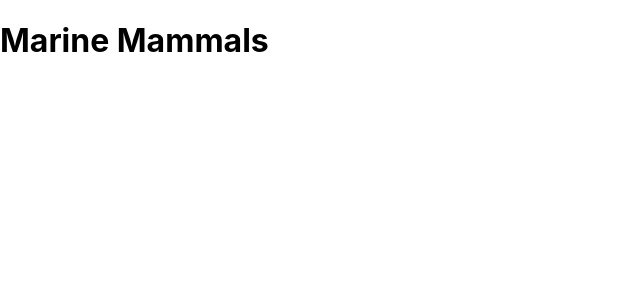
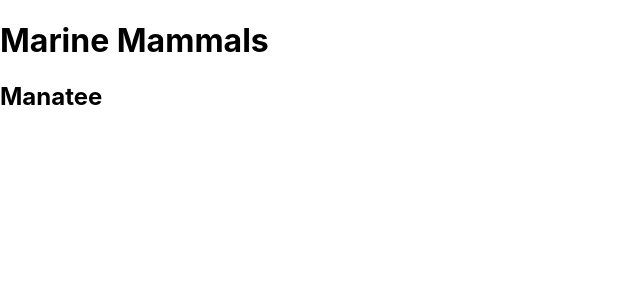
Before and after one commit to NedimRenesalis/Handle-Routing-in-React-Apps-with-React-Router, a React (Create React App) app in the folder rr/: page / in a window 1280 px wide. Shown: the top 300 px of the page, without its empty margins (0-640 px from the left). Built offline with nearby package versions, Linux system fonts and the light colour scheme.

Commit message:
Update App.js

```diff
--- a/rr/src/components/App/App.js
+++ b/rr/src/components/App/App.js
@@ -1,9 +1,13 @@
 import React from 'react';
 import './App.css';
+
+import Manatee from '../Manatee/Manatee';
+
 function App() {
   return (
     <div className="wrapper">
       <h1>Marine Mammals</h1>
+      <Manatee />
     </div>
   );
 }
```
